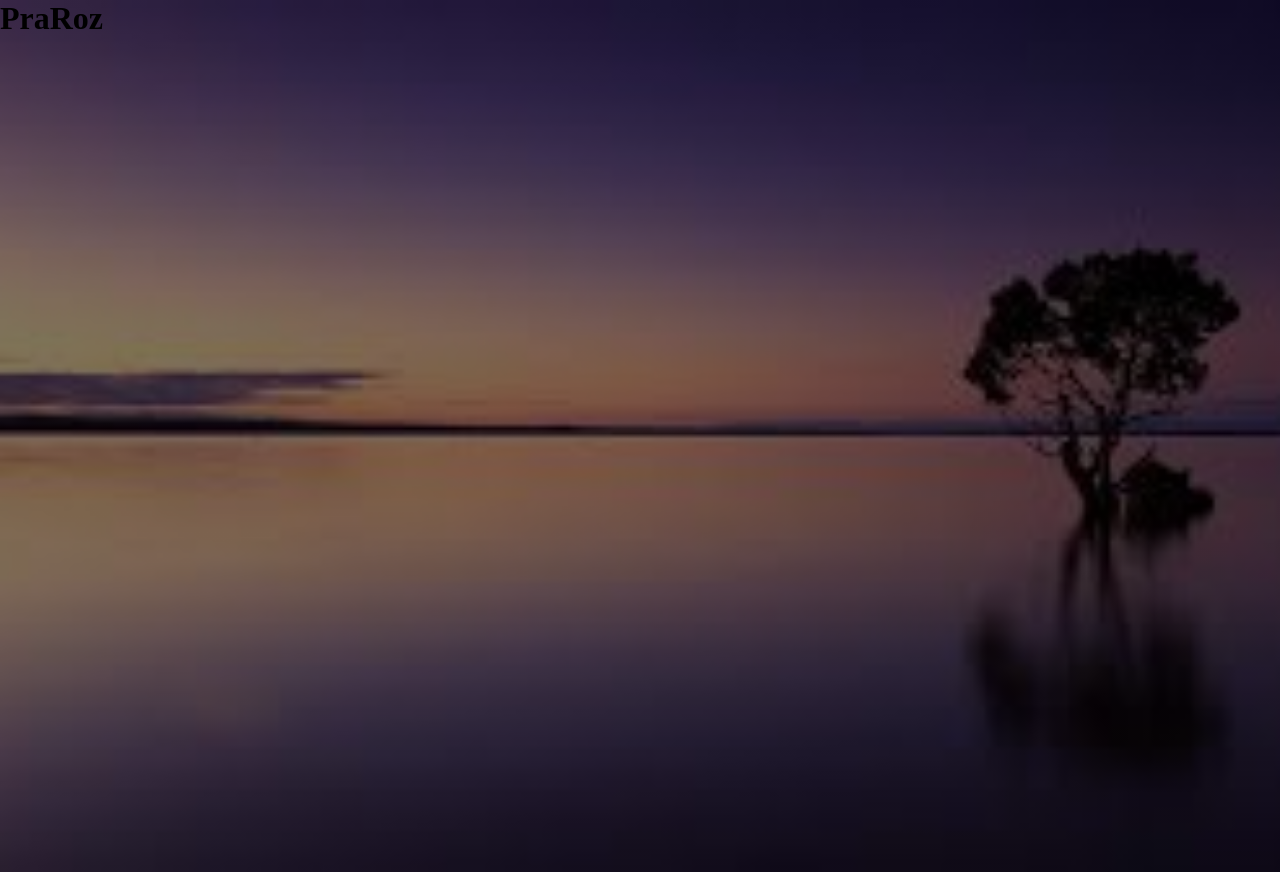
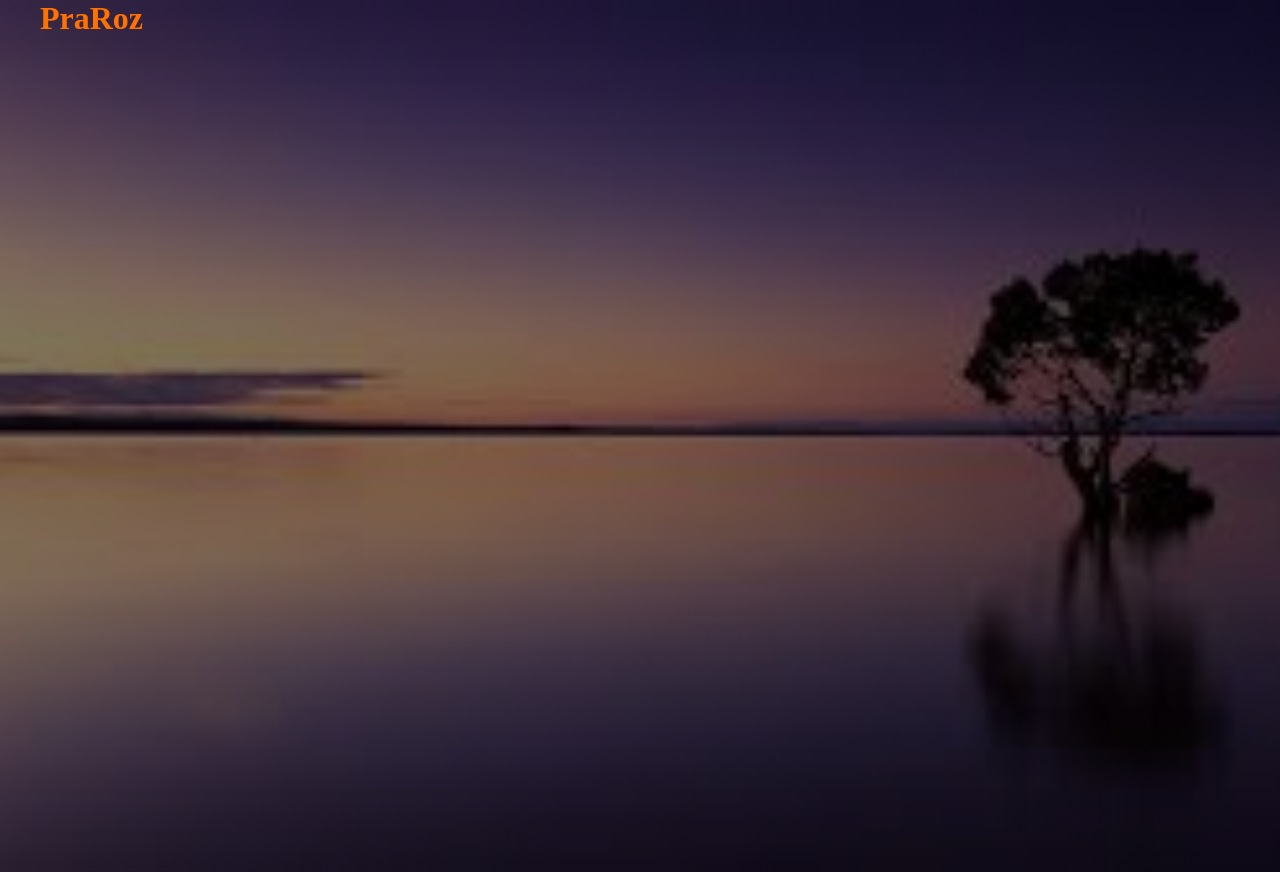
Before and after one commit to LindaMangena/Html-Css-Website, a plain HTML site: page index.html in a window 1280 px wide. Drawn offline with Linux system fonts and the light colour scheme.

Commit message:
background

```diff
--- a/style.css
+++ b/style.css
@@ -13,3 +13,20 @@
     height:109vh ;
 
 }
+
+.navbar{
+    width: 1200px;
+    height: 75px;
+    margin: auto;
+}
+
+.icon{
+    width: 200px;
+    float: left;
+    height:70px;
+}
+
+.logo{
+    color: #ff7200;
+
+}
```
